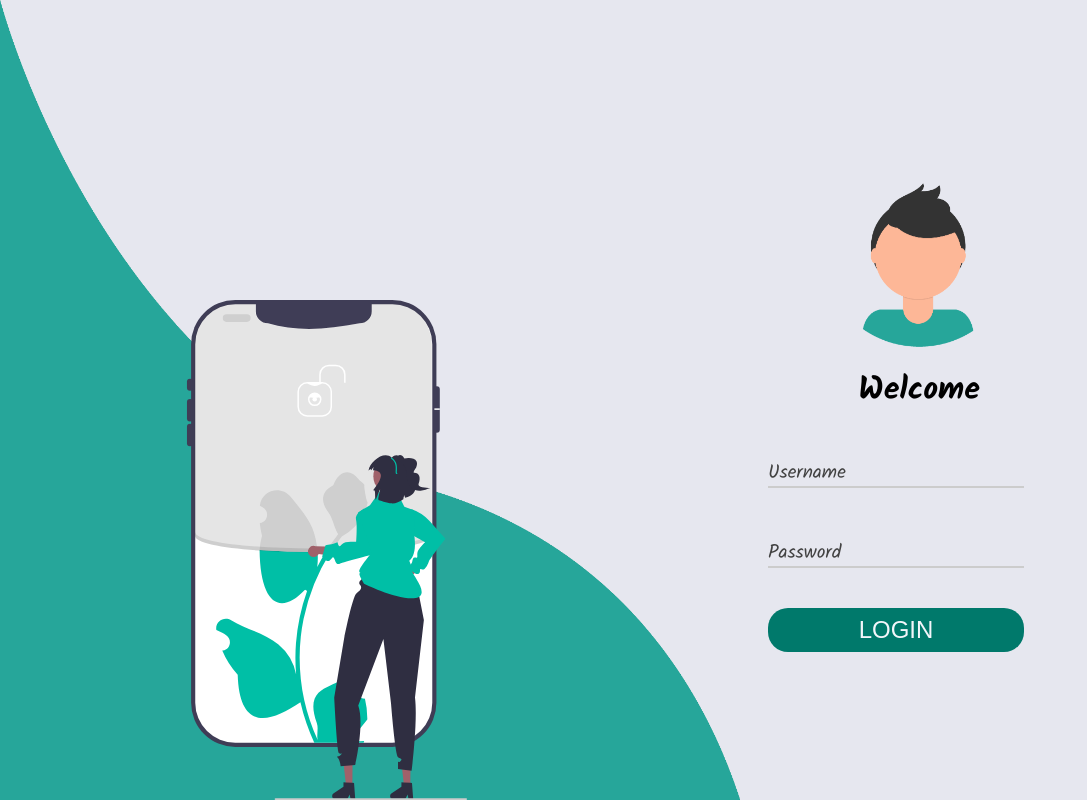
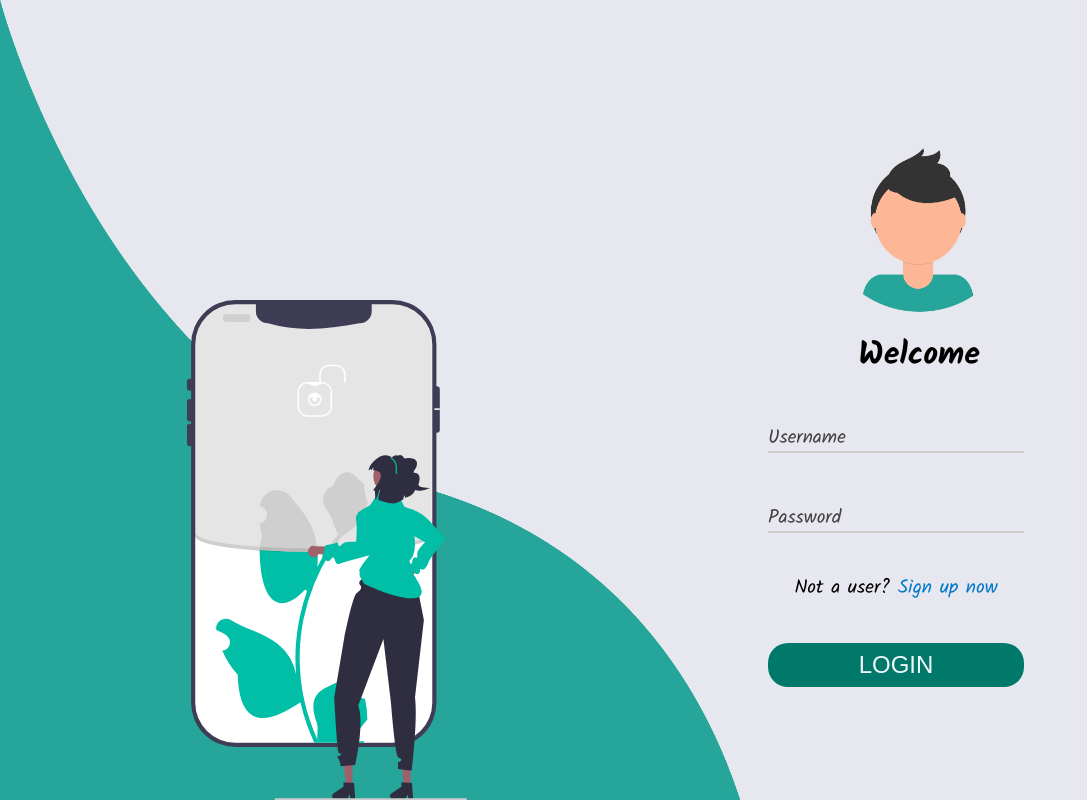
Before and after one commit to FrontEndDevo/Flying-Notes, a React (Create React App) app: page / in a window 1280 px wide. Shown: the whole page, without its empty margins (0-1087 px from the left). Built offline with nearby package versions, Linux system fonts and the light colour scheme.

Commit message:
Set a state for switching between login and sign up

```diff
--- a/src/components/Auth/Auth.jsx
+++ b/src/components/Auth/Auth.jsx
@@ -1,4 +1,4 @@
-import React, { useReducer } from "react";
+import React, { useReducer, useState } from "react";
 import classes from "./Auth.module.scss";
 import auth_img from "../../assets/images/auth_img.svg";
 import avatar from "../../assets/images/avatar.png";
@@ -42,6 +42,11 @@ const inputReducer = (state, action) => {
 };
 
 const Auth = () => {
+  const [isMember, setIsMember] = useState(true);
+
+  const switchSigningHandler = () => {
+    setIsMember((state) => !state);
+  };
   const [events, dispatch] = useReducer(inputReducer, initialState);
 
   // Username (onFocus & onBlur) events handlers:
@@ -101,7 +106,20 @@ const Auth = () => {
               onBlur={passwordBlurHandler}
             />
           </div>
-          <button>Login</button>
+          {isMember && (
+            <p>
+              Not a user?{" "}
+              <span onClick={switchSigningHandler}>Sign up now</span>
+            </p>
+          )}
+          {!isMember && (
+            <p>
+              Already have an account?{" "}
+              <span onClick={switchSigningHandler}>Login now</span>
+            </p>
+          )}
+          {isMember && <button>Login</button>}
+          {!isMember && <button>Sign Up</button>}
         </form>
       </div>
     </section>
--- a/src/components/Auth/Auth.module.scss
+++ b/src/components/Auth/Auth.module.scss
@@ -100,6 +100,19 @@
         }
       }
 
+      p{
+        text-align: center;
+        font-size: $small_font;
+        span{
+        cursor: pointer;
+        color: $dark_blue;
+        transition: $fast_transition;
+        &:hover{
+          color: $light_blue;
+        }
+        }
+      }
+
       button {
         font-size: $med_font;
         text-transform: uppercase;
--- a/src/styles/vars.scss
+++ b/src/styles/vars.scss
@@ -5,6 +5,7 @@ $light_gray:#ccc;
 $light_white: #f2f6fa;
 $med_white: #e6e7ef;
 $dark_blue: #0077c8;
+$light_blue:#0099e5;
 $deep_purple: #5e35b1;
 $dark_orange: #f38020;
 $med_teal: #00796b;
```
